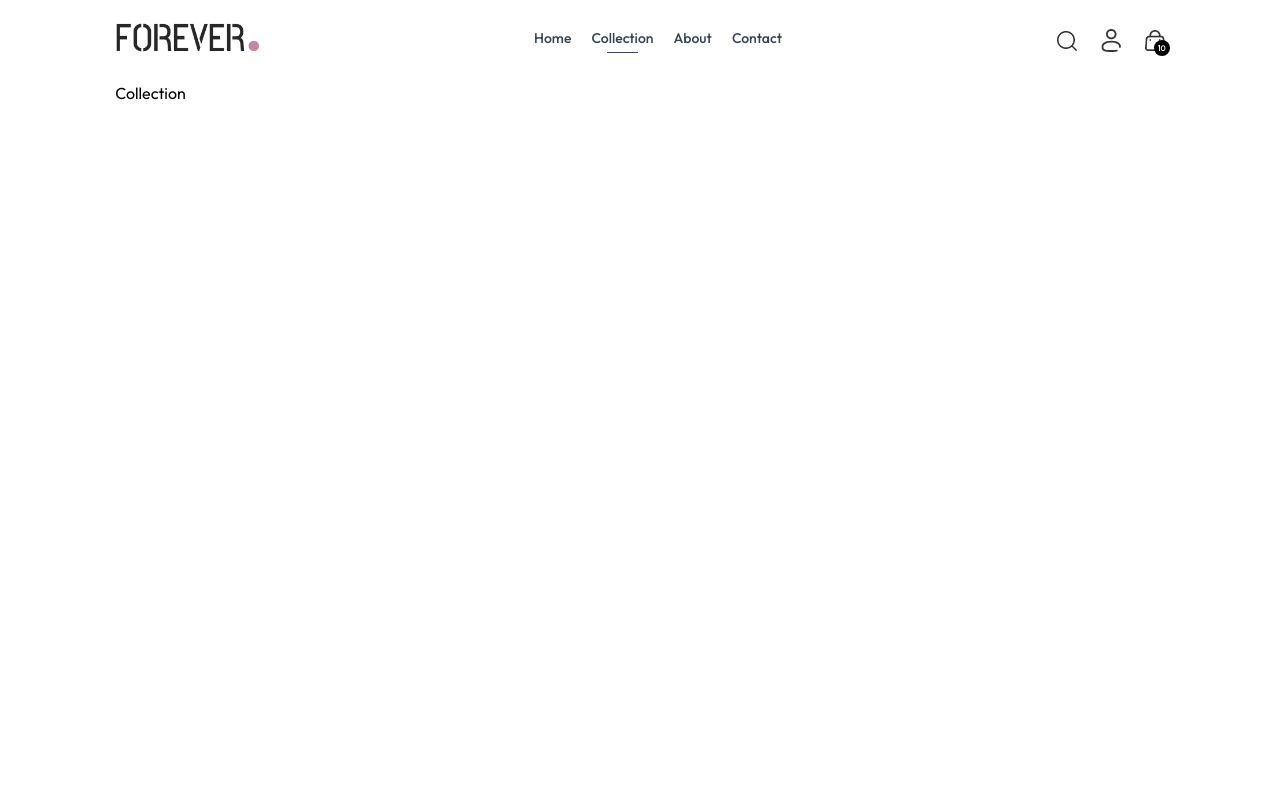
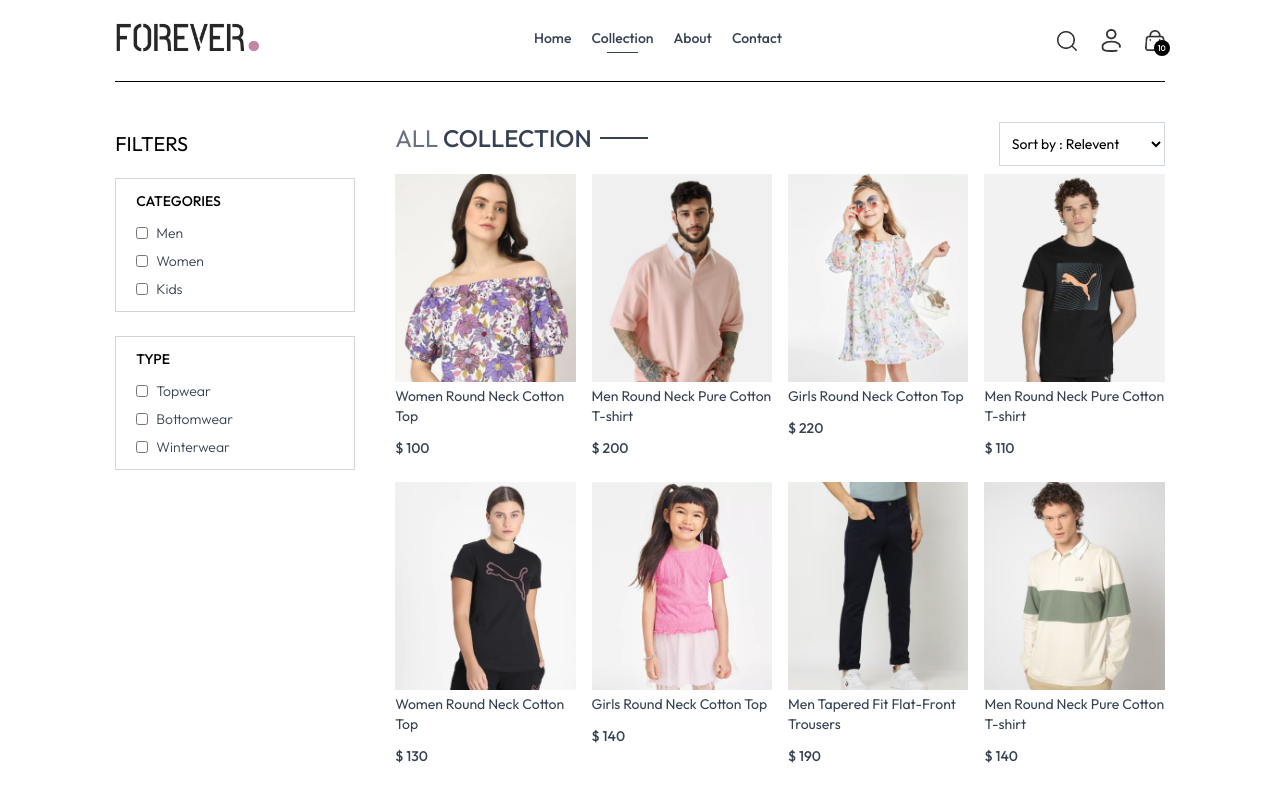
Before and after one commit to ayushjaiswal97/Forever, a React (Vite) app: page /collection in a window 1280 px wide. Shown: the top 788 px of the page. Built offline with nearby package versions, Linux system fonts and the light colour scheme.

Commit message:
Collection-page

```diff
--- a/src/App.jsx
+++ b/src/App.jsx
@@ -10,6 +10,7 @@
 import PlaceOrder from './pages/PlaceOrder.jsx'
 import Orders from './pages/Orders.jsx'
 import NavBar from './components/NavBar.jsx'
+import Footer from './components/Footer.jsx'
 
 
 const App = () => {
@@ -27,7 +28,7 @@
         <Route path='place-order' element={<PlaceOrder/>} />
         <Route path='/order' element={<Orders/>} />
       </Routes>
-
+      <Footer />
     </div>
   )
 }
--- /dev/null
+++ b/src/components/Footer.jsx
@@ -0,0 +1,47 @@
+import React from "react";
+import { assets } from "../assets/assets";
+
+const Footer = () => {
+  return (
+    <div>
+      <div className="flex flex-col sm:grid grid-cols-[3fr_1fr_1fr] gap-14 my-10 mt-40 text-sm">
+        <div>
+          <img src={assets.logo} className="mb-5 w-32" alt="" />
+          <p className="w-full md:w-2/3 text-gray-600">
+            Lorem Ipsum is simply dummy text of the printing and typesetting
+            industry. Lorem Ipsum has been the industry's standard dummy text
+            ever since the 1500s, when an unknown printer took a galley of type
+            and scrambled it to make a type specimen book.
+          </p>
+        </div>
+
+        <div>
+          <p className="text-xl font-medium mb-5">COMPANY</p>
+          <ul className="flex flex-col gap-1 text-gray-600">
+            <li>Home</li>
+            <li>About us</li>
+            <li>Delivery</li>
+            <li>Privacy policy</li>
+          </ul>
+        </div>
+
+        <div>
+          <p className="text-xl font-medium mb-5">GET IN TOUCH</p>
+          <ul className="flex flex-col gap-1 text-gray-600">
+            <li>+1-000-000-0000</li>
+            <li>contact@foreveryou.com</li>
+            <li>Instagram</li>
+          </ul>
+        </div>
+      </div>
+
+      <div>
+        <hr />
+        <p className="py-5 text-center text-sm">
+          Copyright 2024@ greatstack.dev - All Right Reserved.
+        </p>
+      </div>
+    </div>
+  );
+};
+export default Footer;
--- a/src/pages/Collection.jsx
+++ b/src/pages/Collection.jsx
@@ -1,9 +1,93 @@
-import React from 'react'
+import { useContext, useEffect, useState } from "react";
+import { ShopContext } from "../context/ShopContext";
+import { assets } from "../assets/assets";
+import Title from "../components/Title";
+import ProductItem from "../components/ProductItem"
 
 const Collection = () => {
+  const { products } = useContext(ShopContext);
+  const [showFilter, setShowFilter] = useState(false);
+  const [filterProducts, setFilterProducts] = useState([]);
+
+  useEffect(()=>{
+    setFilterProducts(products);
+  },[products])
+
   return (
-    <div>Collection</div>
-  )
-}
+    <div className="flex flex-col sm:flex-row gap-1 sm:gap-10 pt-10 border-t">
+      {/* Filter Options */}
+      <div className="min-w-60">
+        <p onClick={()=>setShowFilter(!showFilter)} className="my-2 text-xl flex items-center cursor-pointer gap-2">
+          FILTERS
+        <img className={`h-3 sm:hidden ${showFilter ? 'rotate-90' : ''}`} src={assets.dropdown_icon} alt="" />
+        </p>
+        {/* category Filter */}
+        <div
+          className={`border border-gray-300 pl-5 py-3 my-5 ${
+            showFilter ? "" : "hidden"
+          } sm:block`}>
+          <p className="mb-3 text-sm font-medium">CATEGORIES</p>
+          <div className="flex flex-col gap-2 text-sm font-light text-gray-700">
+            <p className="flex gap-2">
+              <input className="w-3" type="checkbox" value={"Men"} />
+              Men
+            </p>
+            <p className="flex gap-2">
+              <input className="w-3" type="checkbox" value={"Women"} />
+              Women
+            </p>
+            <p className="flex gap-2">
+              <input className="w-3" type="checkbox" value={"Kids"} />
+              Kids
+            </p>
+          </div>
+        </div>
+        {/* SubCategory Filter */}
+        <div
+          className={`border border-gray-300 pl-5 py-3 mt-6 ${
+            showFilter ? "" : "hidden"
+          } sm:block`}>
+          <p className="mb-3 text-sm font-medium">TYPE</p>
+          <div className="flex flex-col gap-2 text-sm font-light text-gray-700">
+            <p className="flex gap-2">
+              <input className="w-3" type="checkbox" value={"Topwear"} />
+              Topwear
+            </p>
+            <p className="flex gap-2">
+              <input className="w-3" type="checkbox" value={"Bottomwear"} />
+              Bottomwear
+            </p>
+            <p className="flex gap-2">
+              <input className="w-3" type="checkbox" value={"Winterwear"} />
+              Winterwear
+            </p>
+          </div>
+        </div>
+      </div>
 
-export default Collection
+      {/* Right side */}
+      <div className="flex-1">
+
+        <div className="flex justify-between text-base sm:text-2xl mb-2">
+          <Title text1={'ALL'} text2={'COLLECTION'} />
+          <select className="border border-gray-300 text-sm px-2">
+            <option value="relevent">Sort by : Relevent</option>
+            <option value="low-high">Sort by : Low to High</option>
+            <option value="high-low">Sort by : High to Low</option>
+          </select>
+        </div>
+
+        {/* Map Products */}
+        <div className="grid grid-cols-2 sm:grid-cols-3 lg:grid-cols-4 md:grid-cols-5 gap-4 gap-y-6">
+          {
+            filterProducts.map((item, index)=>(
+               <ProductItem key={index} name={item.name} id={item._id} image={item.image} price={item.price}/>
+            ))
+          }
+        </div>
+      </div>
+    </div>
+  );
+};
+
+export default Collection;
```
